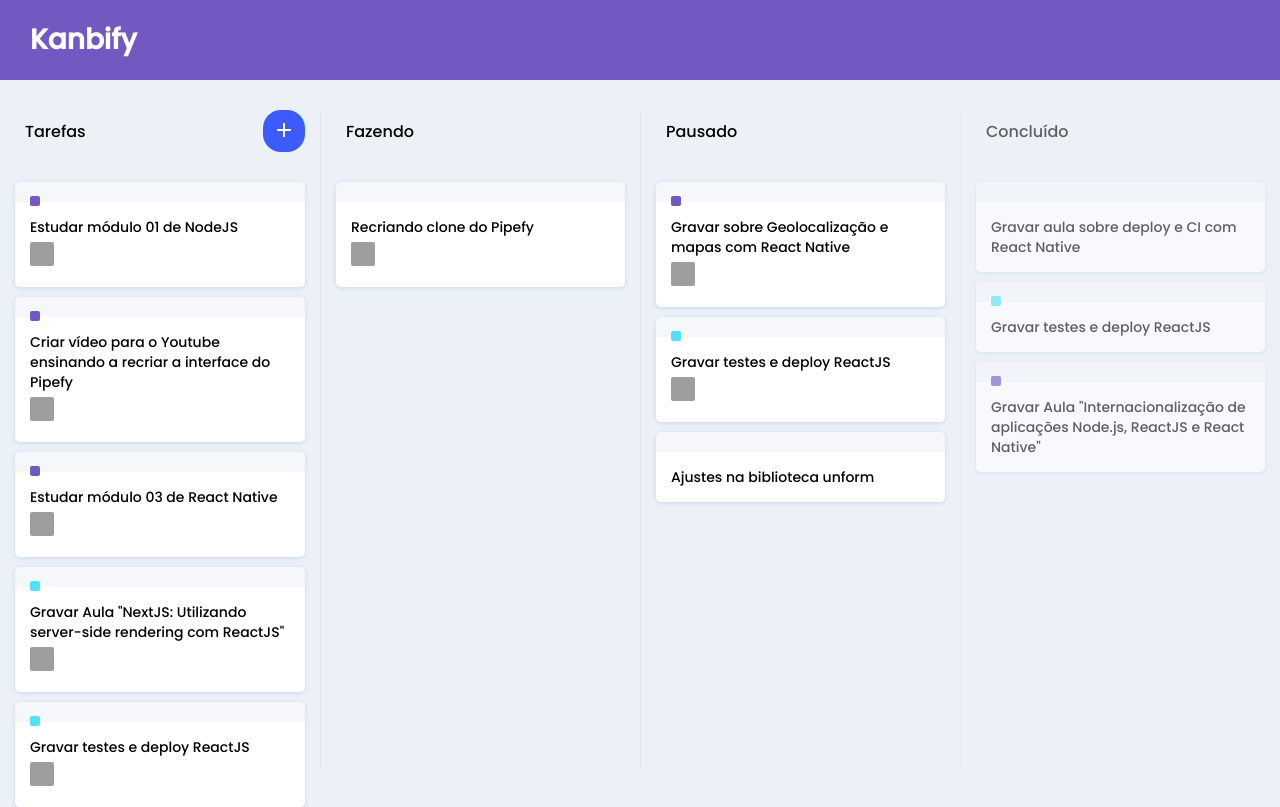
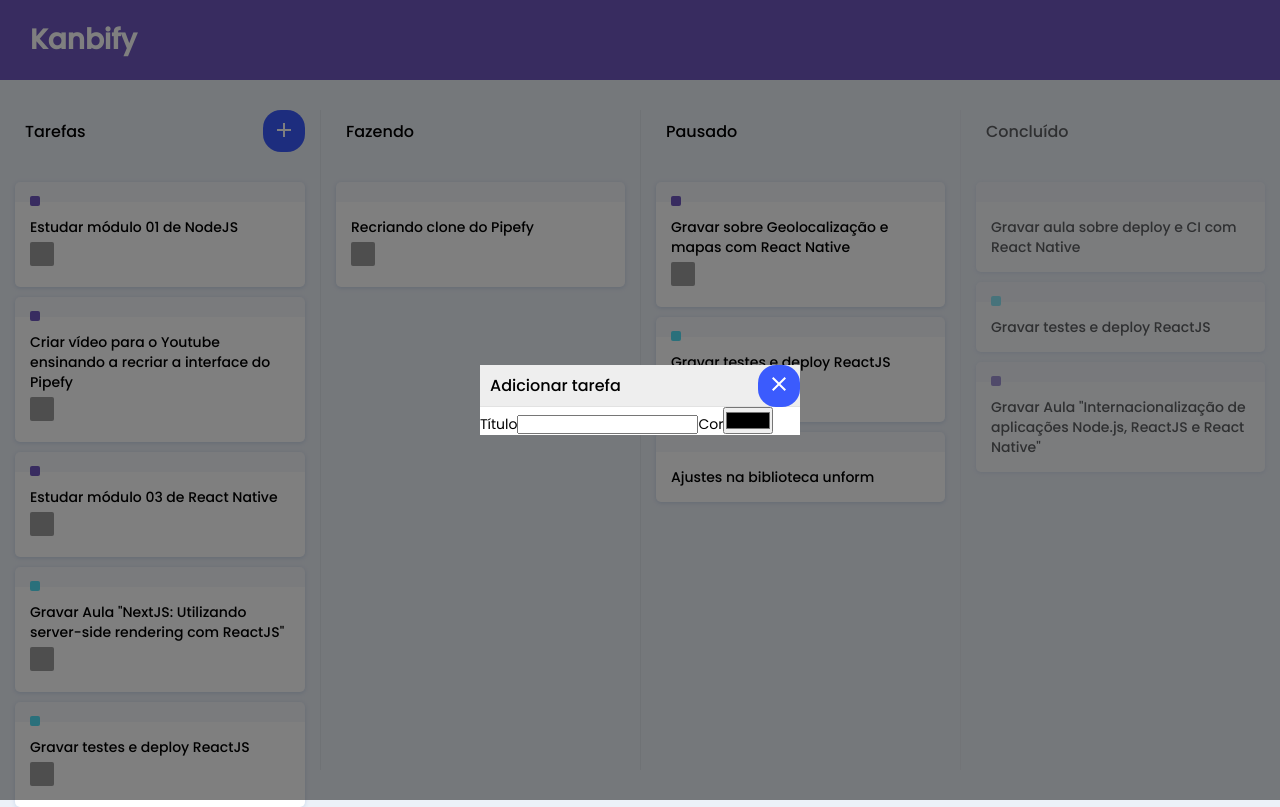
Before and after one commit to mateuskonige/kanbify, a React (Vite) app: page / in a window 1280 px wide. Both pictures are taken after a click on the button 284 px from the left and 131 px from the top of the page. Built offline with nearby package versions, Linux system fonts and the light colour scheme; grey boxes are pictures that could not be loaded.

Commit message:
implementando modal de criação de tarefa

```diff
--- /dev/null
+++ b/src/components/CreateTask/styles.js
@@ -0,0 +1,7 @@
+import styled from 'styled-components';
+
+export const Container = styled.div`
+  width: 100vw;
+  height: 100vh;
+  background: #000;
+`;
--- a/src/components/List/index.jsx
+++ b/src/components/List/index.jsx
@@ -1,21 +1,53 @@
-import React from 'react'
+import React, { useState } from 'react'
 
-import { MdAdd } from 'react-icons/md'
+import { MdAdd, MdClose } from 'react-icons/md'
 import Card from '../Card'
 
-import { Container } from './styles'
+import { Container, ModalContainer } from './styles'
 
 export default function List({ data, index: listIndex }) {
+  const [createTask, setCreateTask] = useState(false)
+
+  const handleModal = () => {
+    if(createTask == false) {
+      console.log(createTask)
+      setCreateTask(true)
+    } else {
+      console.log(createTask)
+      setCreateTask(false)
+    }
+  }
+
   return (
     <Container done={data.done}>
       <header>
         <h2>{data.title}</h2>
         {data.creatable && (
-          <button type='button'>
+          <button type='button' onClick={handleModal}>
             <MdAdd size={24} color="#fff" />
           </button>
         )}
       </header>
+
+{createTask && (
+  <ModalContainer>
+    <section>
+      <header>
+      <h2>Adicionar tarefa</h2>
+      <button onClick={handleModal}><MdClose size={24} color="#fff" /></button>
+      </header>
+      <main>
+        <div>
+          <label htmlFor="">Título</label>
+          <input type="text" />
+
+          <label htmlFor="">Cor</label>
+          <input type="color" />
+        </div>
+      </main>
+    </section>
+  </ModalContainer>
+)}
 
       <ul>
         {data.cards.map((card, index) => (
--- a/src/components/List/styles.js
+++ b/src/components/List/styles.js
@@ -36,3 +36,42 @@ export const Container = styled.div`
     margin-top: 30px;
   }
 `;
+
+export const ModalContainer = styled.div`
+  width: 100vw;
+  height: 100vh;
+
+  position: absolute;
+  top: 0;
+  left: 0;
+  z-index: 10;
+
+  background: rgba(0,0,0,0.5);
+
+  display: flex;
+  align-items: center;
+  justify-content: center;
+
+  section {
+    width: 320px;
+    background: #fff;
+  }
+
+  header {
+    background: #eee;
+    height: 42px;
+    border-bottom: 1px solid rgba(0,0,0,0.05);
+
+    h2 {
+      font-weight: 500;
+      font-size: 16px;
+      padding: 0 10px;
+    }
+  }
+
+  main {
+    display: flex;
+    flex-direction: column;
+    gap: 30px;
+  }
+`;
```
Also changed, not shown: src/components/CreateTask/index.jsx (added, +10 -0 lines).
